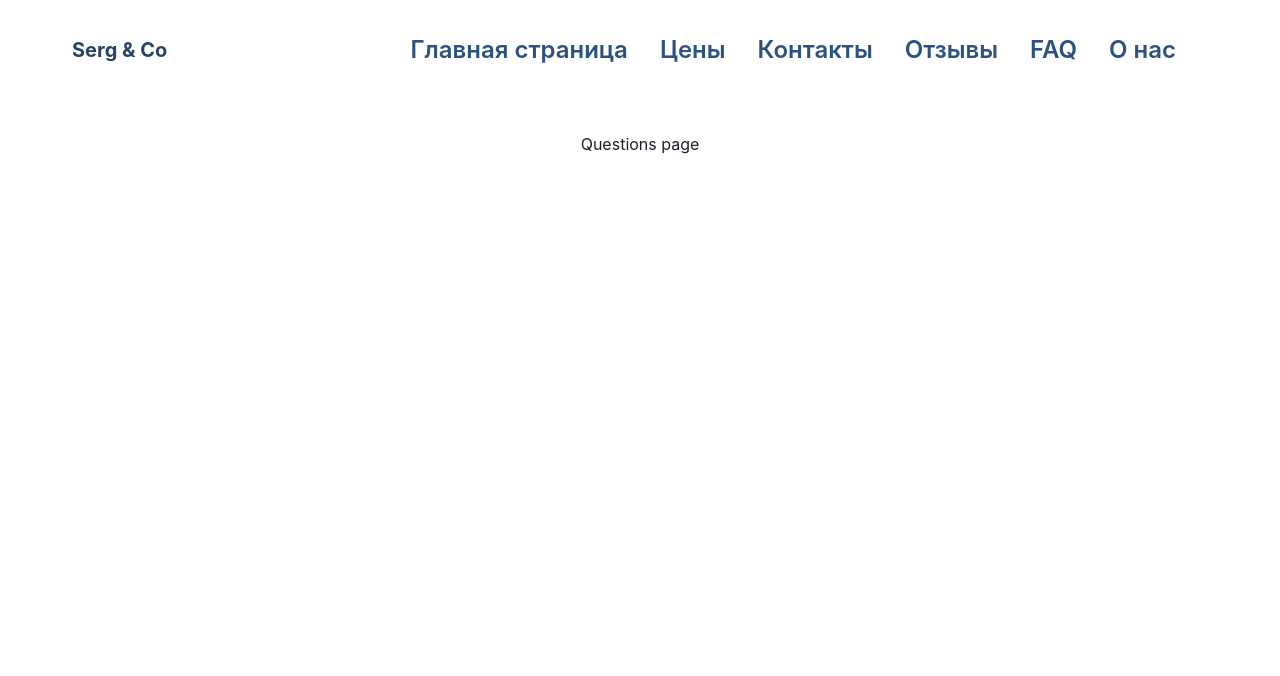
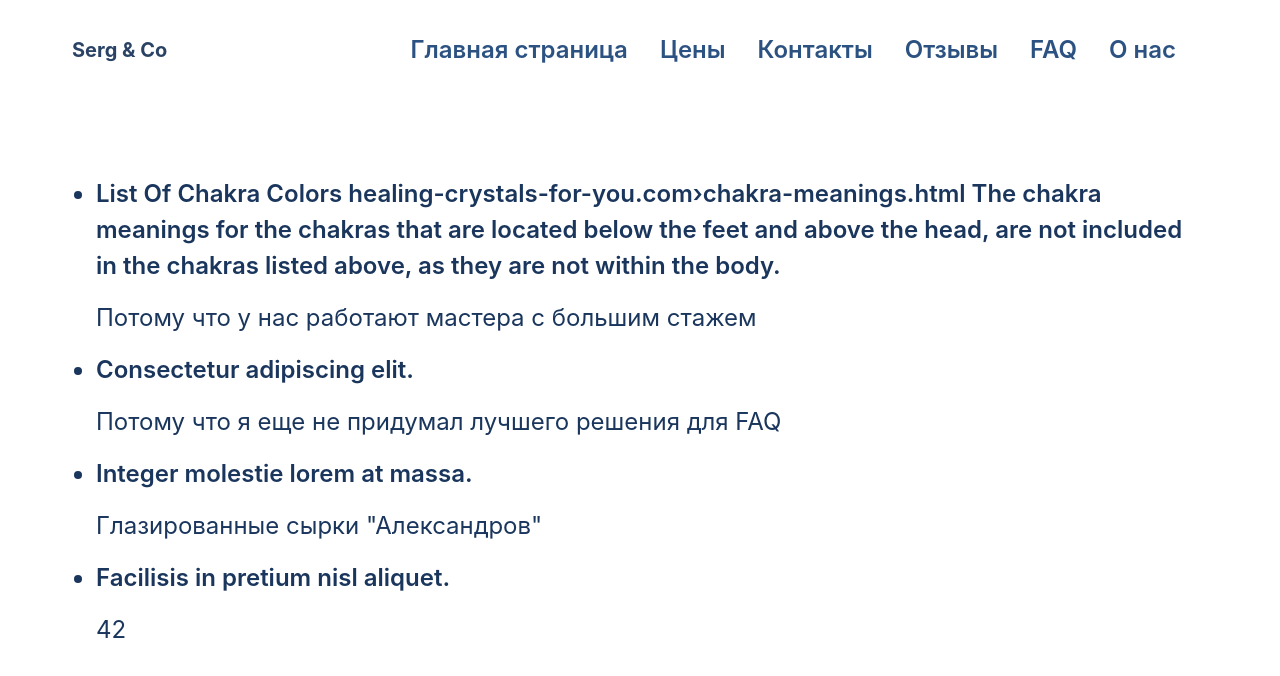
Before and after one commit to rmalolin/furniture-app, a Next.js app: page /faq in a window 1280 px wide. Shown: the top 676 px of the page. Built offline with nearby package versions, Linux system fonts and the light colour scheme.

Commit message:
No more fuckups

```diff
--- a/pages/about.js
+++ b/pages/about.js
@@ -1,5 +1,5 @@
 import Meta from "../components/Meta"
-import { Flex, Heading, Text, Stack, Box, Image } from "@chakra-ui/react";
+import { Flex, Heading, Text, Stack, Box, Image } from "@chakra-ui/react"
 
 export default function about() {
     return (
--- a/pages/faq.js
+++ b/pages/faq.js
@@ -1,14 +1,37 @@
 import Meta from "../components/Meta"
-
+import { Flex, Text, UnorderedList, ListItem } from "@chakra-ui/react"
 export default function questions() {
     return (
-        <div>
+        <Flex
+            align="center"
+            justify={{ base: "center", md: "space-around", xl: "space-between" }}
+            direction={{ base: "column-reverse", md: "row" }}
+            wrap="no-wrap"
+            minH="70vh"
+            px={8}
+            mb={16}
+        >
             <Meta
                 title="FAQ"
                 keywords="Сборка мебели, мебель, Верея, Обнинск, вопросы клиентов, задать вопрос, ответы, почему"
                 desc="Часто задаваемые вопросы"
             />
-            <h1>Questions page</h1>
-        </div>
+            <UnorderedList
+                fontSize="2xl"
+                color="primary.900"
+                spacing={4}
+            >
+                <ListItem fontWeight="semibold">List Of Chakra Colors healing-crystals-for-you.com›chakra-meanings.html
+                The chakra meanings for the chakras that are located below the feet and above the head,
+                are not included in the chakras listed above, as they are not within the body.</ListItem>
+                <Text>Потому что у нас работают мастера с большим стажем</Text>
+                <ListItem fontWeight="semibold">Consectetur adipiscing elit.</ListItem>
+                <Text>Потому что я еще не придумал лучшего решения для FAQ</Text>
+                <ListItem fontWeight="semibold">Integer molestie lorem at massa.</ListItem>
+                <Text>Глазированные сырки "Александров"</Text>
+                <ListItem fontWeight="semibold">Facilisis in pretium nisl aliquet.</ListItem>
+                <Text>42</Text>
+            </UnorderedList>
+        </Flex>
     )
 }
```
